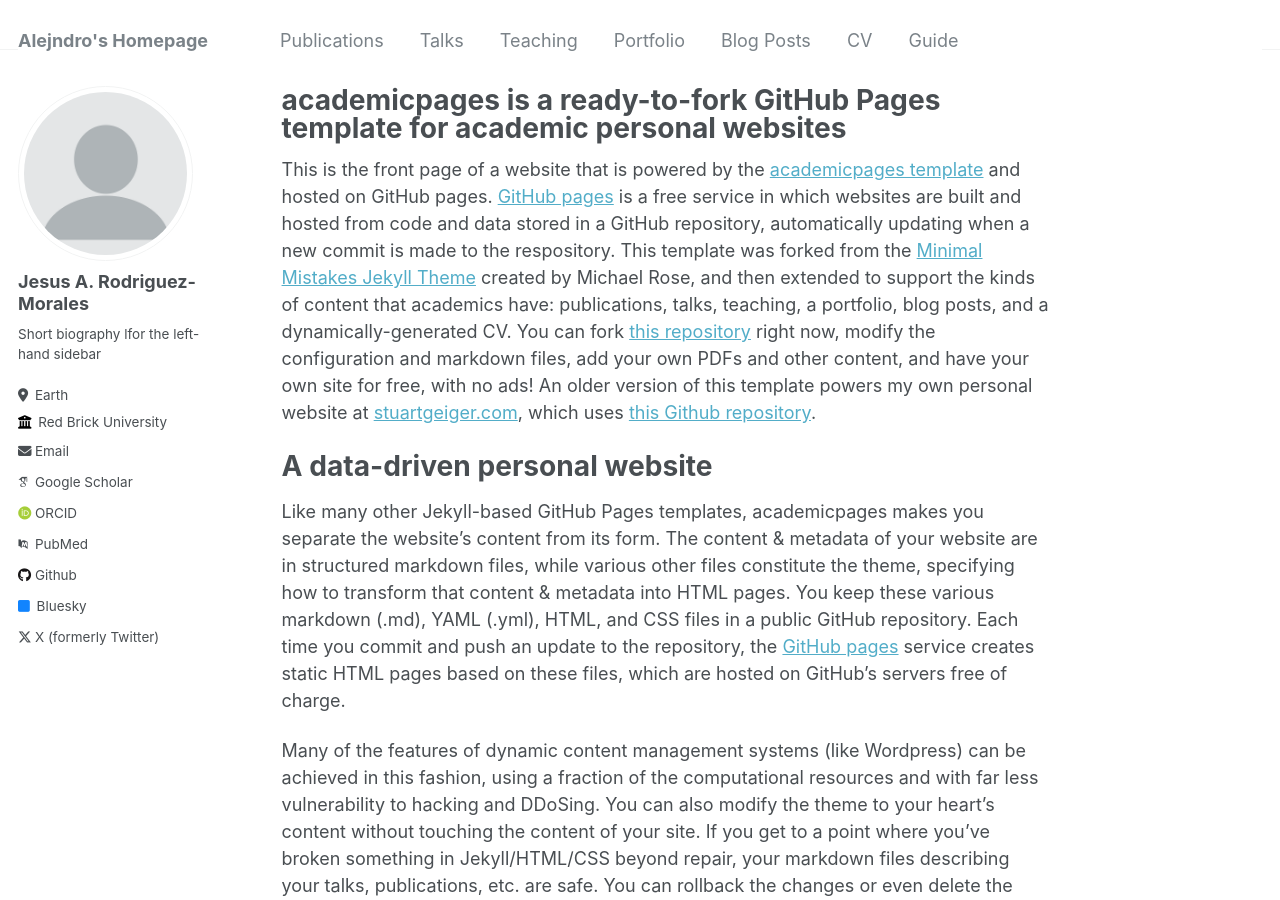
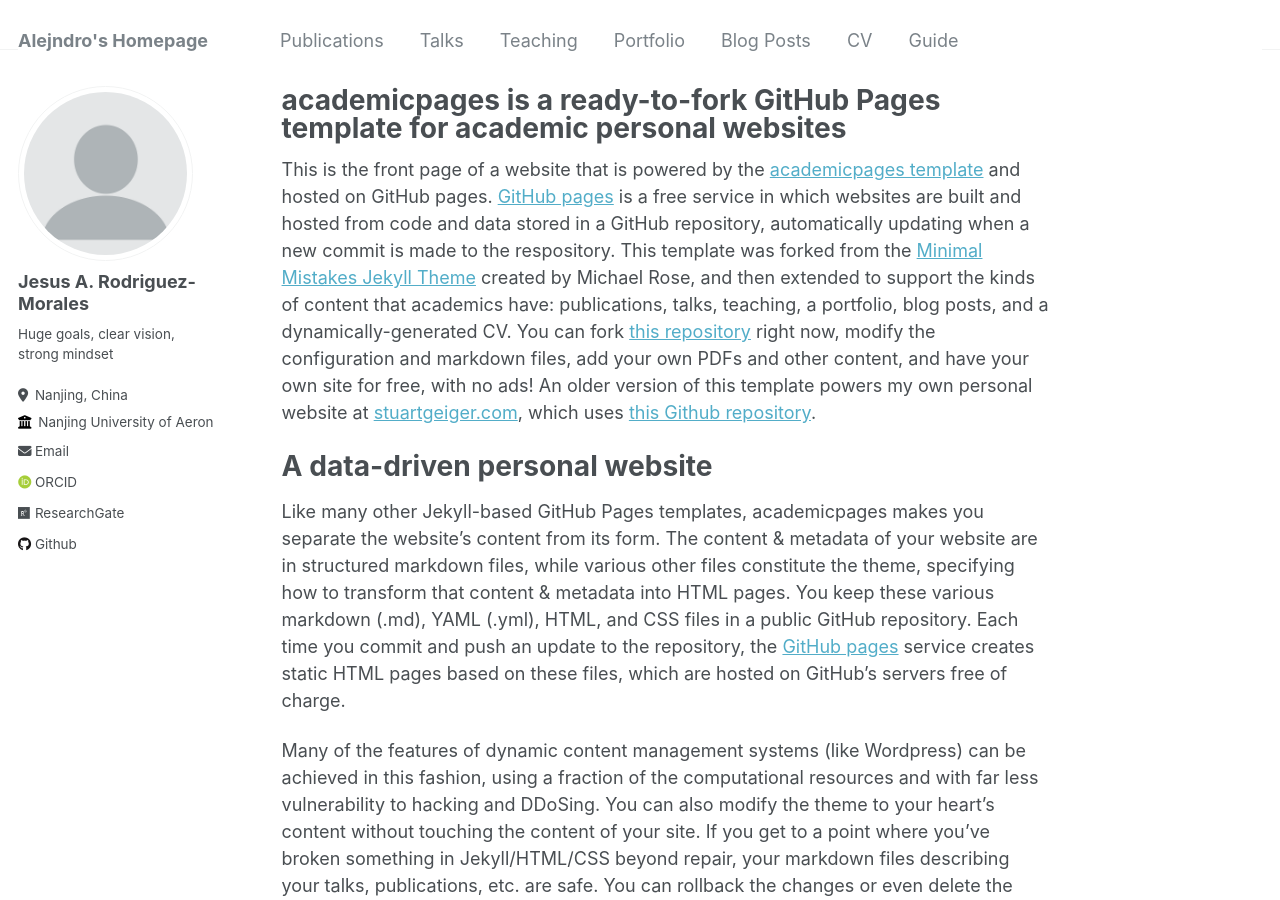
Before and after one commit to alex-rodriguez-m/alex-rodriguez-m.github.io, a Jekyll site: the page built from _pages/about.md, in a window 1280 px wide and 900 px high. Built offline with Jekyll 4.4.1, drawn with Linux system fonts in a browser that asks for light colours; some web fonts are replaced.

Commit message:
Update _config.yml

```diff
--- a/_config.yml
+++ b/_config.yml
@@ -24,30 +24,30 @@ author:
   avatar           : "profile.png"
   name             : "Jesus A. Rodriguez-Morales"
   pronouns         : # example: "she/her"
-  bio              : "Short biography lfor the left-hand sidebar"
-  location         : "Earth"
-  employer         : "Red Brick University"
+  bio              : "Huge goals, clear vision, strong mindset"
+  location         : "Nanjing, China"
+  employer         : "Nanjing University of Aeronautics and Astronautics"
   uri              : # URL
-  email            : "none@example.org"
+  email            : "alejandro_rodriguez@nuaa.edu.cn"
 
   # Academic websites
   arxiv            : # URL - Update with the correct link to your profile
-  googlescholar    : "https://scholar.google.com/citations?user=PS_CX0AAAAAJ"
+  googlescholar    :
   impactstory      : # URL
-  orcid            : "http://orcid.org/yourorcidurl"
-  pubmed           : "https://www.ncbi.nlm.nih.gov/pubmed/?term=john+snow"
-  researchgate     : # URL
+  orcid            : "https://orcid.org/my-orcid?orcid=0000-0002-9280-8562"
+  pubmed           :
+  researchgate     : "https://www.researchgate.net/profile/Jesus-Alejandro-Rodriguez-Morales"
 
   # Repositories and software development
   bitbucket        : # Username - Update with your username on the site
   codepen          : # Username
   dribbble         : # Username
-  github           : "academicpages"
+  github           : "alex-rodriguez-m"
   kaggle           : # Username
   stackoverflow    : # User number or user number and name (i.e., use "1" or "1/jeff-atwood")
 
   # Social media
-  bluesky          : "bsky.app" # Replace this with you Bluesky username
+  bluesky          : # Replace this with you Bluesky username
   facebook         : # Username
   flickr           : # Username
   foursquare       : # Username
@@ -64,7 +64,7 @@ author:
   steam            : # Username
   telegram         : # URL
   tumblr           : # Username
-  twitter          : "UniofOxford"  # Replace this with your X / Twitter handle
+  twitter          : # Replace this with your X / Twitter handle
   vine             : # Username
   weibo            : # Username
   wikipedia        : # Username
@@ -120,7 +120,7 @@ yandex_site_verification :
 
 # Social Sharing
 twitter:
-  username               : &twitter
+  username               :
 facebook:
   username               :
   app_id                 :
```
